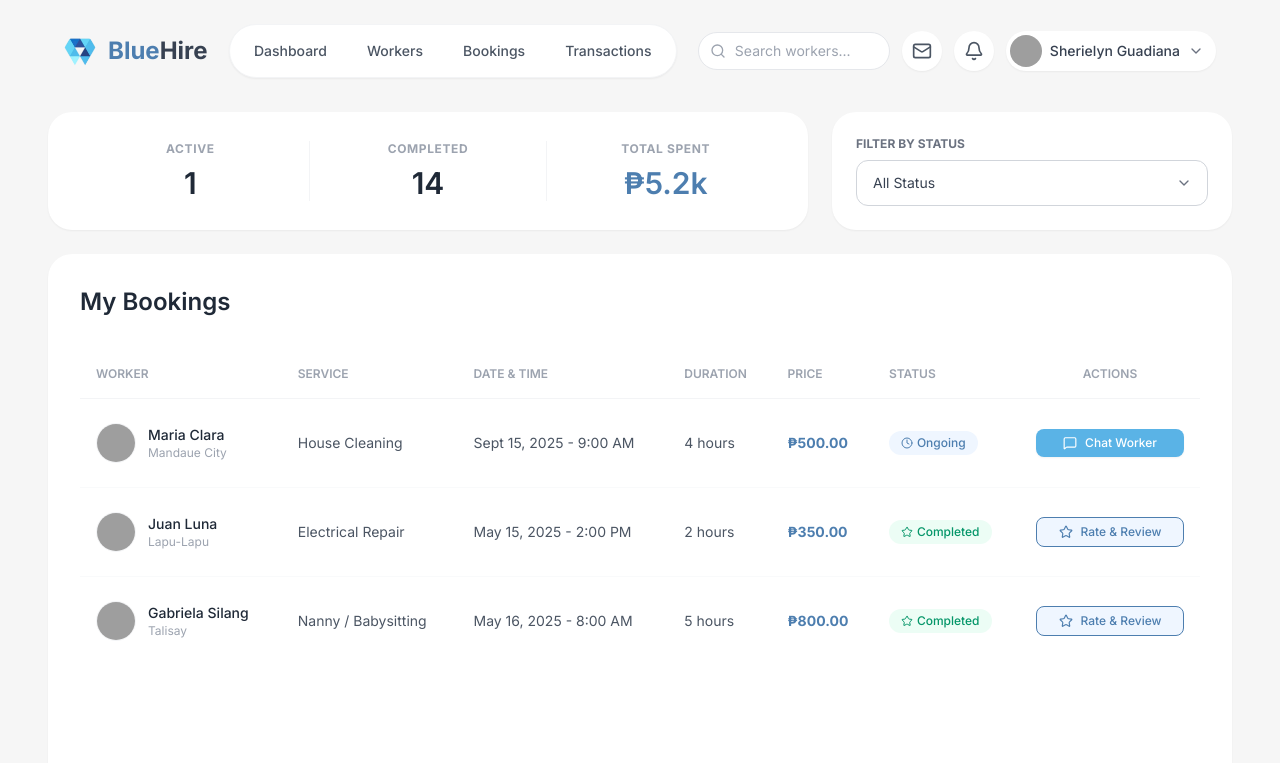
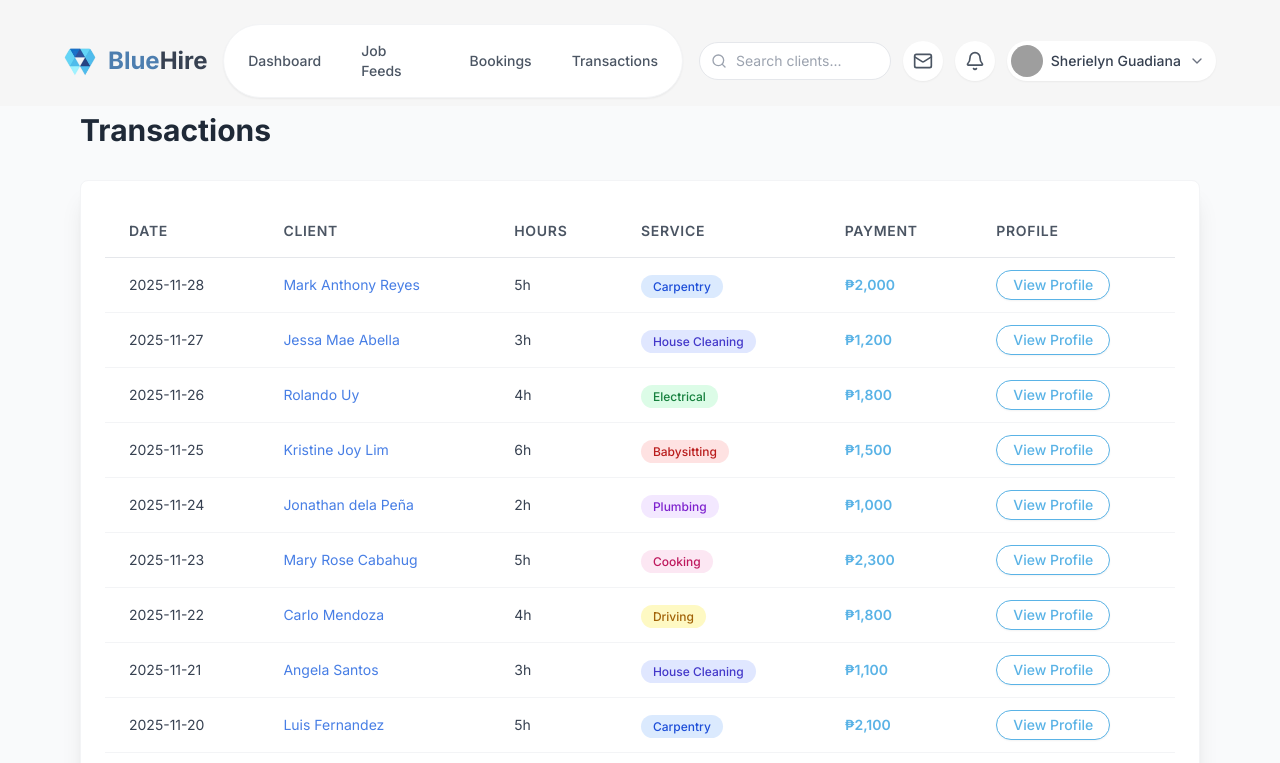
Before and after one commit to ero-s/BlueHire, a React (Vite) app in the folder frontend/: page / in a window 1280 px wide. Shown: the top 763 px of the page. Built offline with nearby package versions, Linux system fonts and the light colour scheme; grey boxes are pictures that could not be loaded; a web font is replaced by a local one.

Commit message:
Transaction - few changes done

```diff
--- a/frontend/src/App.tsx
+++ b/frontend/src/App.tsx
@@ -16,6 +16,7 @@ import FindWorkers from "./Client/pages/FindWorkers";
 import JobRequestFormPage from "./Client/pages/JobRequestForm";
 import ProfilePage from "./Client/pages/ClientProfilePage";
 import Settings from "./Client/pages/SettingsPage";
+import ClientTransactionPage from "./Client/pages/TransactionPage";
 
 // CLIENT SIDE ROUTER
 import ClientSide from "./MainPages/ClientSide";
@@ -33,14 +34,16 @@ import WorkerProfilePage from "./Worker/pages/WorkerProfilePage";
 import JobRequestPage from "./Worker/pages/JobRequestPage";
 import EarningsReports from "./Worker/pages/Earnings&ReportsPage";
 import JobFeedPage from "./Worker/pages/JobFeedPage";
+import WorkerTransactionPage from "./Worker/pages/TransactionPage";
 
 // WORKER SIDE ROUTER
 import WorkerSide from "./MainPages/WorkerSide";
 
 
+
 // =============================================================
 export default function App() {
   return (
-    <BookingJobManagement/>
+    <WorkerTransactionPage/>
   );
 }
```
